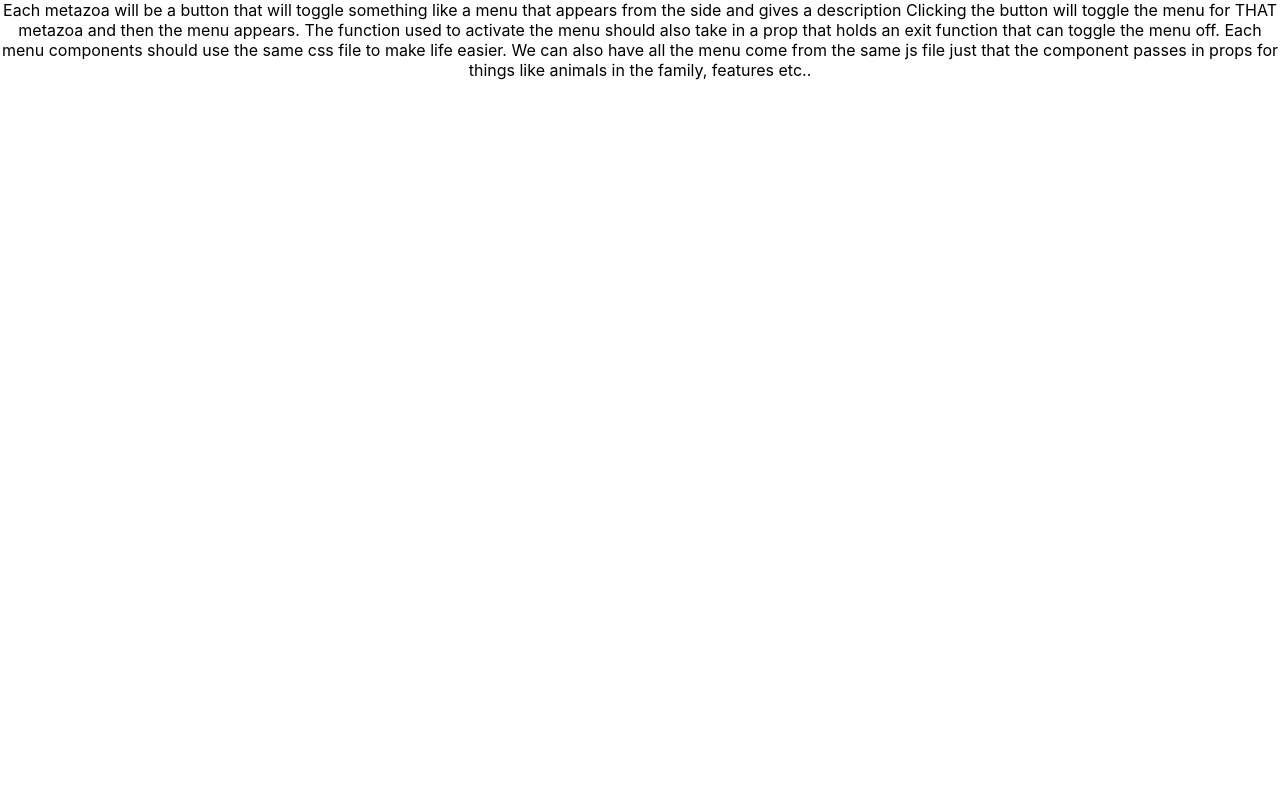
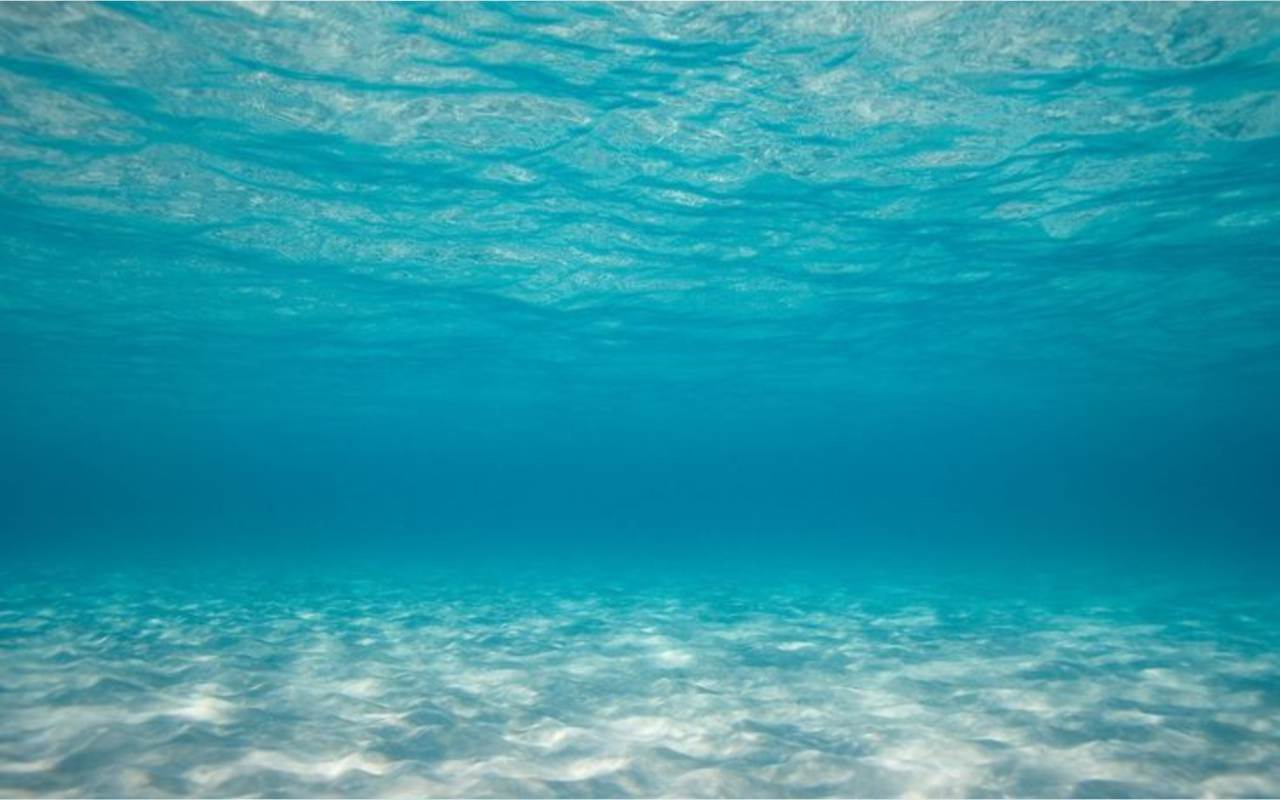
Before and after one commit to brandonwu32/EPS82, a React (Create React App) app: page / in a window 1280 px wide. Built offline with nearby package versions, Linux system fonts and the light colour scheme.

Commit message:
added: background

```diff
--- a/src/App.css
+++ b/src/App.css
@@ -1,38 +1,11 @@
 .App {
-  text-align: center;
+  width: 100%;
+  height: 100vh;
+  overflow-x: hidden;
+  overflow-y: hidden;
 }
 
-.App-logo {
-  height: 40vmin;
-  pointer-events: none;
+.background {
+  width: 100%;
+  height: 100%;
 }
-
-@media (prefers-reduced-motion: no-preference) {
-  .App-logo {
-    animation: App-logo-spin infinite 20s linear;
-  }
-}
-
-.App-header {
-  background-color: #282c34;
-  min-height: 100vh;
-  display: flex;
-  flex-direction: column;
-  align-items: center;
-  justify-content: center;
-  font-size: calc(10px + 2vmin);
-  color: white;
-}
-
-.App-link {
-  color: #61dafb;
-}
-
-@keyframes App-logo-spin {
-  from {
-    transform: rotate(0deg);
-  }
-  to {
-    transform: rotate(360deg);
-  }
-}
--- a/src/App.js
+++ b/src/App.js
@@ -1,15 +1,17 @@
 import './App.css';
+import Background from './static/ocean_background.svg';
 
 function App() {
-  return (
-    <div className="App">
-      Each metazoa will be a button that will toggle something like a menu that appears from the side and gives a description
+  /* Each metazoa will be a button that will toggle something like a menu that appears from the side and gives a description
 
       Clicking the button will toggle the menu for THAT metazoa and then the menu appears. The function used to activate the menu
       should also take in a prop that holds an exit function that can toggle the menu off.
 
       Each menu components should use the same css file to make life easier. We can also have all the menu come from the same js file
-      just that the component passes in props for things like animals in the family, features etc..
+      just that the component passes in props for things like animals in the family, features etc.. */
+  return (
+    <div className="App">
+      <img className = "background" src = {Background} alt = "none"></img>
     </div>
   );
 }
```
Also changed, not shown: src/static/ocean_background.svg (added).
